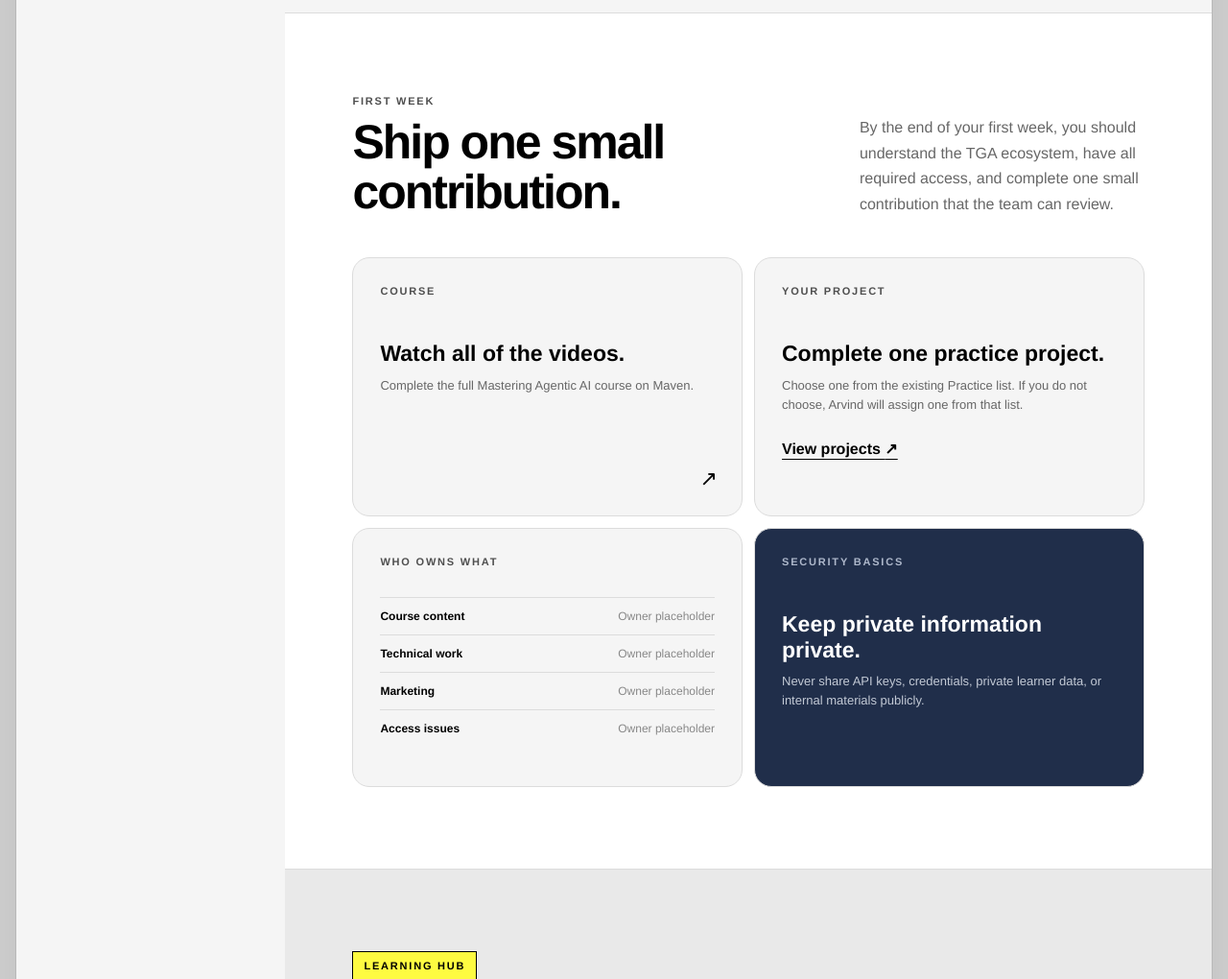
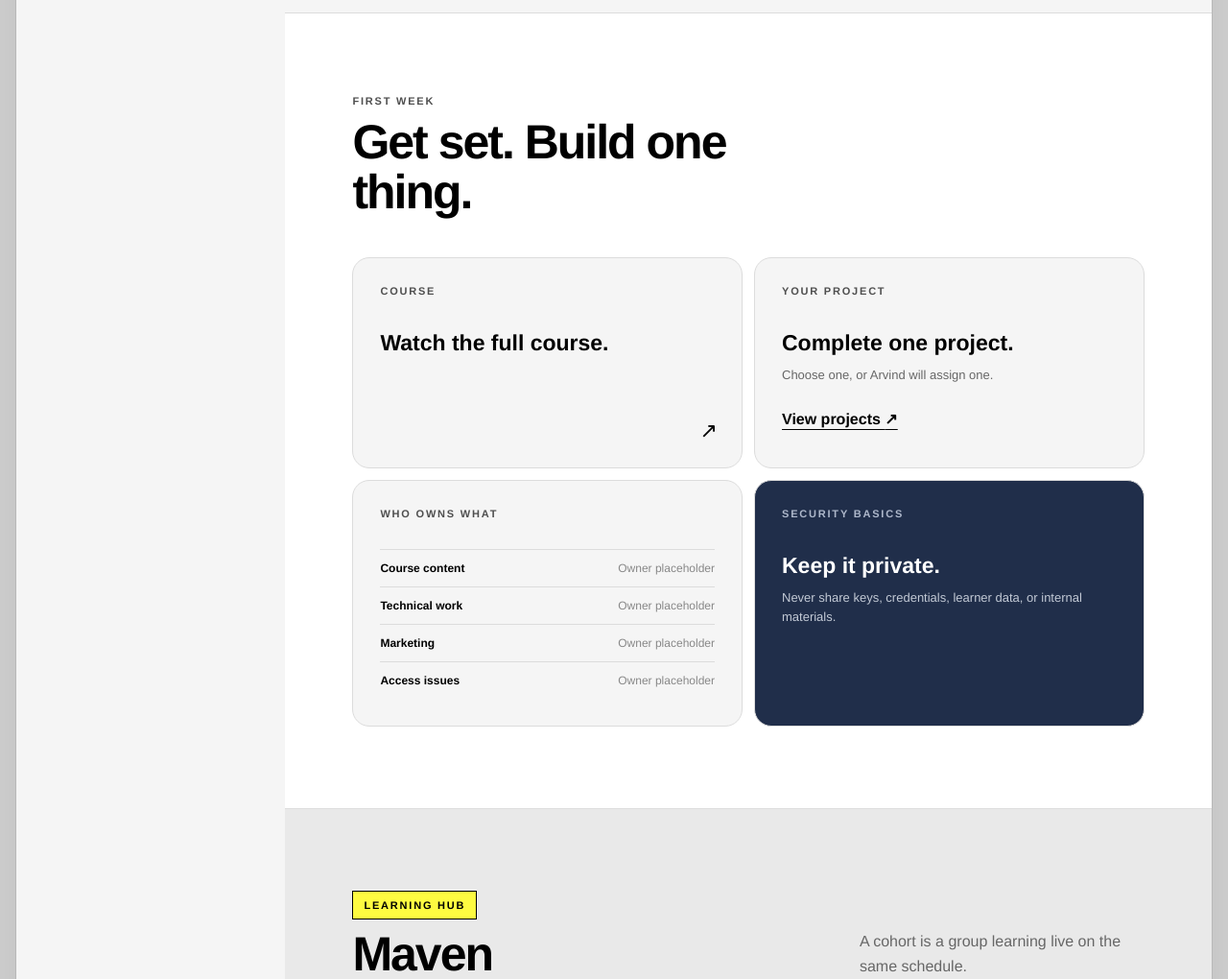
Before and after one commit to yuva-genAcademy/tga-onboarding, a website: page index.html in a window 1280 px wide. Shown: the part 1260-2280 px from the top of the page at 96% size. Drawn offline with Linux system fonts and the light colour scheme.

Commit message:
Tighten first week copy

```diff
--- a/index.html
+++ b/index.html
@@ -116,23 +116,21 @@
               <div class="section-heading first-week-heading">
                 <div>
                   <span class="eyebrow">First week</span>
-                  <h2>Ship one small contribution.</h2>
+                  <h2>Get set. Build one thing.</h2>
                 </div>
-                <p>By the end of your first week, you should understand the TGA ecosystem, have all required access, and complete one small contribution that the team can review.</p>
               </div>
 
               <div class="first-week-grid">
                 <a class="first-week-card first-week-link-card" href="https://maven.com/aishwarya-srinivasan/mastering-ai-agents/1/home" target="_blank" rel="noreferrer">
                   <span class="card-label">Course</span>
-                  <h3>Watch all of the videos.</h3>
-                  <p>Complete the full Mastering Agentic AI course on Maven.</p>
+                  <h3>Watch the full course.</h3>
                   <span class="first-week-arrow" aria-hidden="true">↗</span>
                 </a>
 
                 <article class="first-week-card">
                   <span class="card-label">Your project</span>
-                  <h3>Complete one practice project.</h3>
-                  <p>Choose one from the existing Practice list. If you do not choose, Arvind will assign one from that list.</p>
+                  <h3>Complete one project.</h3>
+                  <p>Choose one, or Arvind will assign one.</p>
                   <button class="simple-link" type="button" data-view-target="interviews">View projects <span aria-hidden="true">↗</span></button>
                 </article>
 
@@ -148,8 +146,8 @@
 
                 <article class="first-week-card security-card">
                   <span class="card-label">Security basics</span>
-                  <h3>Keep private information private.</h3>
-                  <p>Never share API keys, credentials, private learner data, or internal materials publicly.</p>
+                  <h3>Keep it private.</h3>
+                  <p>Never share keys, credentials, learner data, or internal materials.</p>
                 </article>
               </div>
             </div>
--- a/styles.css
+++ b/styles.css
@@ -106,11 +106,11 @@ main { min-width: 0; background: var(--off-white); }
 .setup-item.playful:has(input:checked) { background: var(--soft-yellow); }
 .first-week-section { background: var(--white); }
 .first-week-grid { display: grid; grid-template-columns: repeat(2, minmax(0, 1fr)); gap: 12px; }
-.first-week-card { min-height: 270px; padding: 28px; border: 1px solid var(--line); border-radius: var(--radius); background: var(--off-white); }
+.first-week-card { min-height: 220px; padding: 28px; border: 1px solid var(--line); border-radius: var(--radius); background: var(--off-white); }
 .first-week-link-card { position: relative; color: var(--black); text-decoration: none; }
 .first-week-link-card:hover { background: var(--yellow); }
 .first-week-arrow { position: absolute; right: 25px; bottom: 22px; font-size: 22px; }
-.first-week-card h3 { margin: 45px 0 10px; font-size: 23px; line-height: 1.15; }
+.first-week-card h3 { margin: 34px 0 10px; font-size: 23px; line-height: 1.15; }
 .first-week-card p { margin: 0; color: var(--muted); font-size: 13px; line-height: 1.55; }
 .simple-link { margin-top: 24px; padding: 0; border: 0; background: transparent; font-weight: 700; text-decoration: underline; text-underline-offset: 5px; cursor: pointer; }
 .owner-list { margin-top: 30px; }
```
